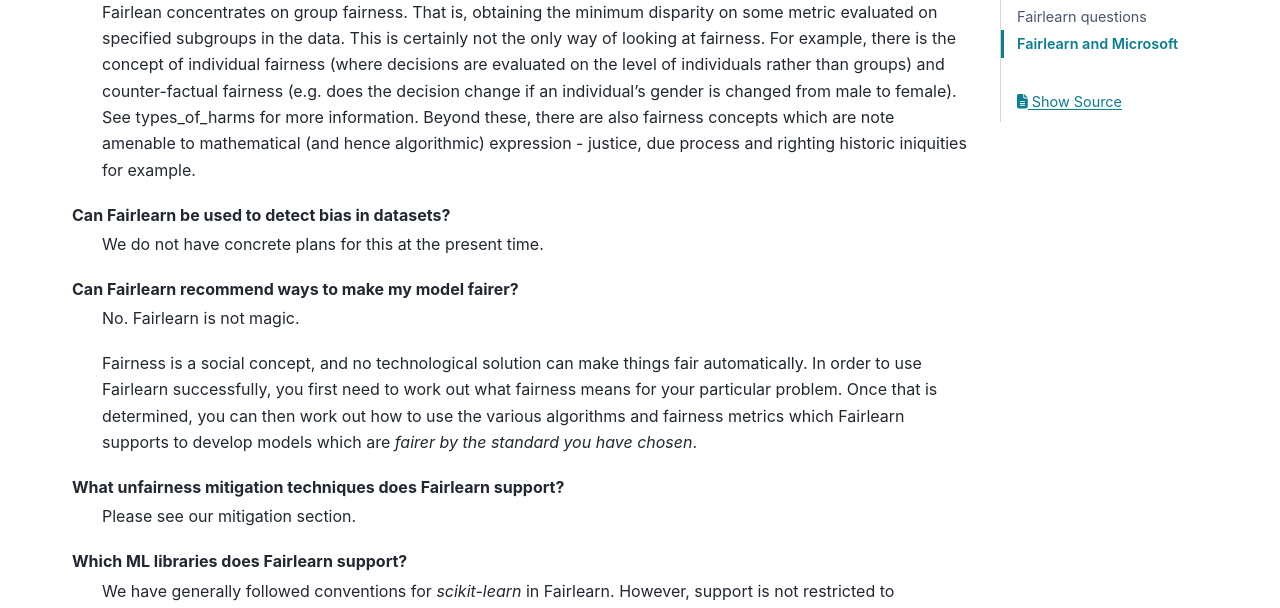
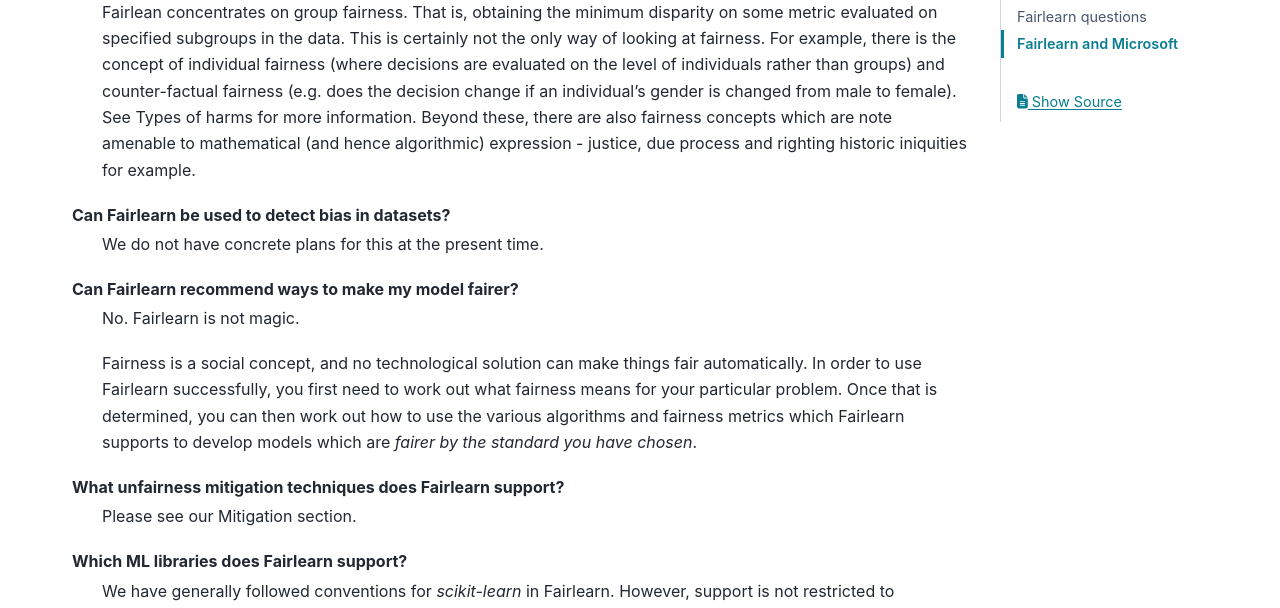
Before and after one commit to fairlearn/fairlearn, a Sphinx documentation site: the page built from docs/faq.rst, in a window 1280 px wide and 900 px high, scrolled down 1130 px. Shown: the part 153-761 px from the top of the window. Built offline with Sphinx 7.4.7 and the PyData theme 0.15.4, drawn with Linux system fonts in a browser that asks for light colours; pages that are not in the unit, such as notebooks, are missing from menus.

Commit message:
Trying to get links to work
Signed-off-by: Richard Edgar <riedgar@microsoft.com>

```diff
--- a/docs/faq.rst
+++ b/docs/faq.rst
@@ -61,7 +61,7 @@
     For example, there is the concept of individual fairness (where decisions are evaluated
     on the level of individuals rather than groups) and counter-factual fairness (e.g. does the
     decision change if an individual's gender is changed from male to female).
-    See :ref:`types_of_harms` for more information.
+    See :ref:`Types of harms` for more information.
     Beyond these, there are also fairness concepts which are note amenable to
     mathematical (and hence algorithmic) expression - justice, due process and
     righting historic iniquities for example.
@@ -81,7 +81,7 @@
     to develop models which are *fairer by the standard you have chosen*.
 
 What unfairness mitigation techniques does Fairlearn support?
-    Please see our :ref:`mitigation` section.
+    Please see our :ref:`Mitigation` section.
 
 Which ML libraries does Fairlearn support?
     We have generally followed conventions for `scikit-learn` in Fairlearn.
```
